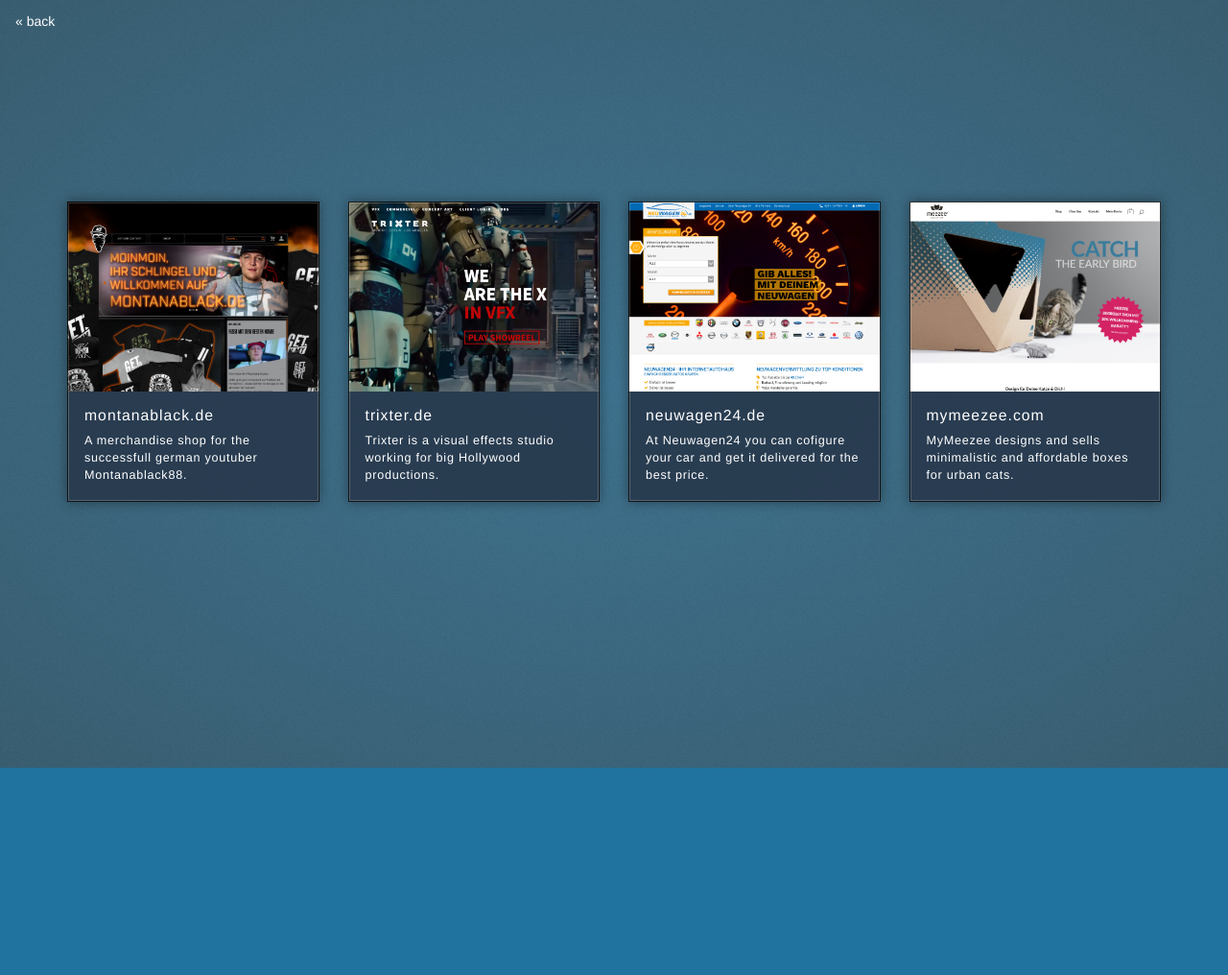
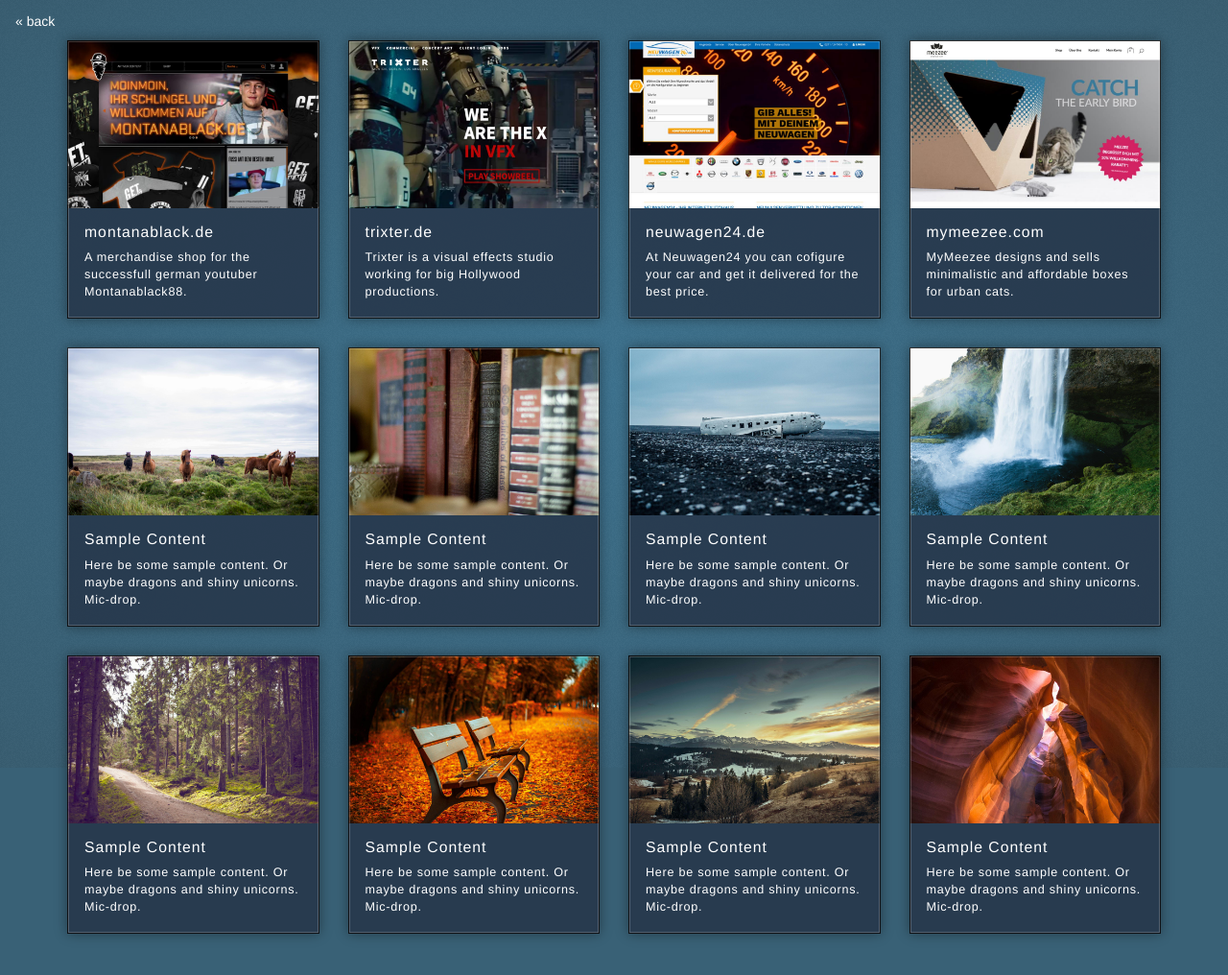
Before and after one commit to geselle-jan/design, a website: page battle_net_boxes.html in a window 1280 px wide. Shown: the whole page at 96% size. Before the commit the page ends 800 px from the top, so only its background shows below. Drawn offline with nearby package versions, Linux system fonts and the light colour scheme.

Commit message:
added more sample content to battle net boxes

```diff
--- a/battle_net_boxes.html
+++ b/battle_net_boxes.html
@@ -29,7 +29,7 @@
 
         <div class="col-sm-4 col-md-3">
           <a href="http://montanablack.de/" target="_blank" class="thumbnail">
-            <img src="img/montanablack.png" alt="montanablack.de">
+            <img src="img/screenshots/montanablack.jpg" alt="montanablack.de">
             <div class="caption">
               <h3>montanablack.de</h3>
               <p>A merchandise shop for the successfull german youtuber Montanablack88.</p>
@@ -39,7 +39,7 @@
 
         <div class="col-sm-4 col-md-3">
           <a href="http://trixter.de/" target="_blank" class="thumbnail">
-            <img src="img/trixter.png" alt="trixter.de">
+            <img src="img/screenshots/trixter.jpg" alt="trixter.de">
             <div class="caption">
               <h3>trixter.de</h3>
               <p>Trixter is a visual effects studio working for big Hollywood productions.</p>
@@ -49,7 +49,7 @@
 
         <div class="col-sm-4 col-md-3">
           <a href="http://neuwagen24.de/" target="_blank" class="thumbnail">
-            <img src="img/neuwagen24.png" alt="neuwagen24.de">
+            <img src="img/screenshots/neuwagen24.jpg" alt="neuwagen24.de">
             <div class="caption">
               <h3>neuwagen24.de</h3>
               <p>At Neuwagen24 you can cofigure your car and get it delivered for the best price.</p>
@@ -59,13 +59,98 @@
 
         <div class="col-sm-4 col-md-3">
           <a href="http://mymeezee.com/" target="_blank" class="thumbnail">
-            <img src="img/mymeezee.png" alt="mymeezee.com">
+            <img src="img/screenshots/mymeezee.jpg" alt="mymeezee.com">
             <div class="caption">
               <h3>mymeezee.com</h3>
               <p>MyMeezee designs and sells minimalistic and affordable boxes for urban cats.</p>
             </div>
           </a>
         </div>
+
+
+        <!-- sample content below -->
+
+
+        <div class="col-sm-4 col-md-3">
+          <a href="http://loafer-project.com/" target="_blank" class="thumbnail">
+            <img src="img/stock/stock1.jpg" alt="stock image">
+            <div class="caption">
+              <h3>Sample Content</h3>
+              <p>Here be some sample content. Or maybe dragons and shiny unicorns. Mic-drop.</p>
+            </div>
+          </a>
+        </div>
+
+        <div class="col-sm-4 col-md-3">
+          <a href="http://loafer-project.com/" target="_blank" class="thumbnail">
+            <img src="img/stock/stock2.jpg" alt="stock image">
+            <div class="caption">
+              <h3>Sample Content</h3>
+              <p>Here be some sample content. Or maybe dragons and shiny unicorns. Mic-drop.</p>
+            </div>
+          </a>
+        </div>
+
+        <div class="col-sm-4 col-md-3">
+          <a href="http://loafer-project.com/" target="_blank" class="thumbnail">
+            <img src="img/stock/stock3.jpg" alt="stock image">
+            <div class="caption">
+              <h3>Sample Content</h3>
+              <p>Here be some sample content. Or maybe dragons and shiny unicorns. Mic-drop.</p>
+            </div>
+          </a>
+        </div>
+
+        <div class="col-sm-4 col-md-3">
+          <a href="http://loafer-project.com/" target="_blank" class="thumbnail">
+            <img src="img/stock/stock4.jpg" alt="stock image">
+            <div class="caption">
+              <h3>Sample Content</h3>
+              <p>Here be some sample content. Or maybe dragons and shiny unicorns. Mic-drop.</p>
+            </div>
+          </a>
+        </div>
+
+        <div class="col-sm-4 col-md-3">
+          <a href="http://loafer-project.com/" target="_blank" class="thumbnail">
+            <img src="img/stock/stock5.jpg" alt="stock image">
+            <div class="caption">
+              <h3>Sample Content</h3>
+              <p>Here be some sample content. Or maybe dragons and shiny unicorns. Mic-drop.</p>
+            </div>
+          </a>
+        </div>
+
+        <div class="col-sm-4 col-md-3">
+          <a href="http://loafer-project.com/" target="_blank" class="thumbnail">
+            <img src="img/stock/stock6.jpg" alt="stock image">
+            <div class="caption">
+              <h3>Sample Content</h3>
+              <p>Here be some sample content. Or maybe dragons and shiny unicorns. Mic-drop.</p>
+            </div>
+          </a>
+        </div>
+
+        <div class="col-sm-4 col-md-3">
+          <a href="http://loafer-project.com/" target="_blank" class="thumbnail">
+            <img src="img/stock/stock7.jpg" alt="stock image">
+            <div class="caption">
+              <h3>Sample Content</h3>
+              <p>Here be some sample content. Or maybe dragons and shiny unicorns. Mic-drop.</p>
+            </div>
+          </a>
+        </div>
+
+        <div class="col-sm-4 col-md-3">
+          <a href="http://loafer-project.com/" target="_blank" class="thumbnail">
+            <img src="img/stock/stock8.jpg" alt="stock image">
+            <div class="caption">
+              <h3>Sample Content</h3>
+              <p>Here be some sample content. Or maybe dragons and shiny unicorns. Mic-drop.</p>
+            </div>
+          </a>
+        </div>
+
 
       </div>
 
--- a/less/main.less
+++ b/less/main.less
@@ -5,11 +5,11 @@
    ========================================================================== */
 
 #battle_net_boxes {
-    padding-top: 15em;
-    background: #1f739e;
+    padding: 3em 0;
+    background: #396176;
 
     a.back {
-        position: absolute;
+        position: fixed;
         top: 12px;
         left: 16px;
         color: #fff;
@@ -17,7 +17,7 @@
     }
 
     > .background {
-        position: absolute;
+        position: fixed;
         top: 0;
         left: 0;
         right: 0;
@@ -54,6 +54,7 @@
         border: none;
         border-radius: 0;
         padding: 0;
+        margin-bottom: 30px;
         text-decoration: none;
         background: rgba(39,56,76,.9);
         box-shadow: 0 0 12px rgba(0,0,0,.4);
```
Also changed, not shown: css/main.css, img/montanablack.png (deleted), img/mymeezee.png (deleted), img/neuwagen24.png (deleted), img/screenshots/montanablack.jpg (added), img/screenshots/mymeezee.jpg (added), img/screenshots/neuwagen24.jpg (added), img/screenshots/trixter.jpg (added), img/stock/stock1.jpg (added), img/stock/stock2.jpg (added), img/stock/stock3.jpg (added), img/stock/stock4.jpg (added), img/stock/stock5.jpg (added), img/stock/stock6.jpg (added), 3 more files.
